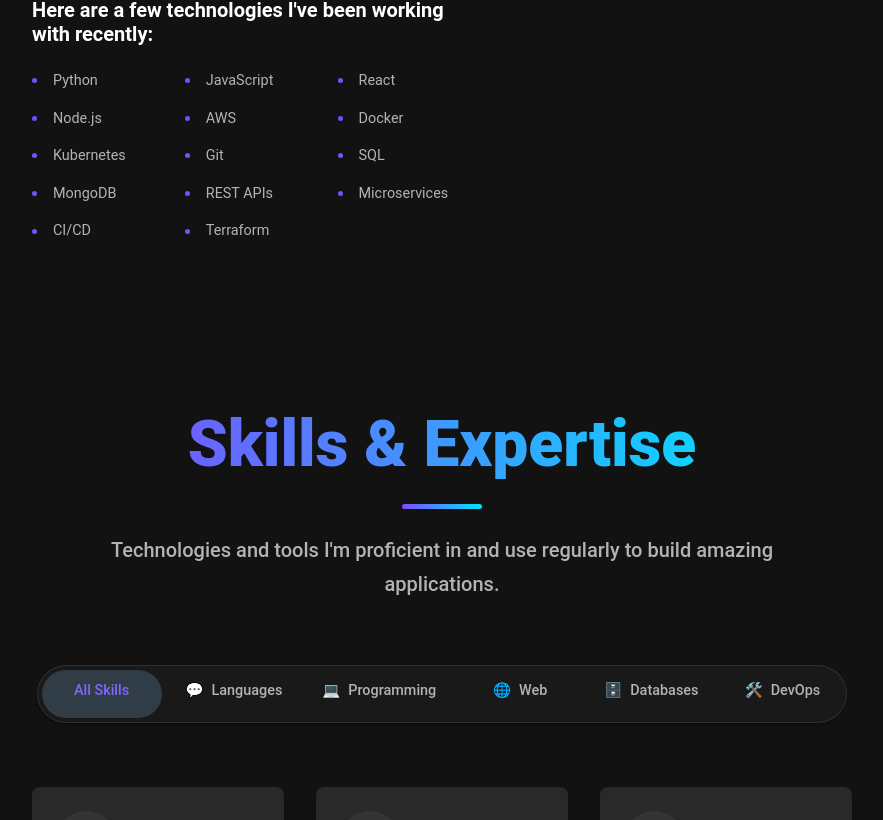
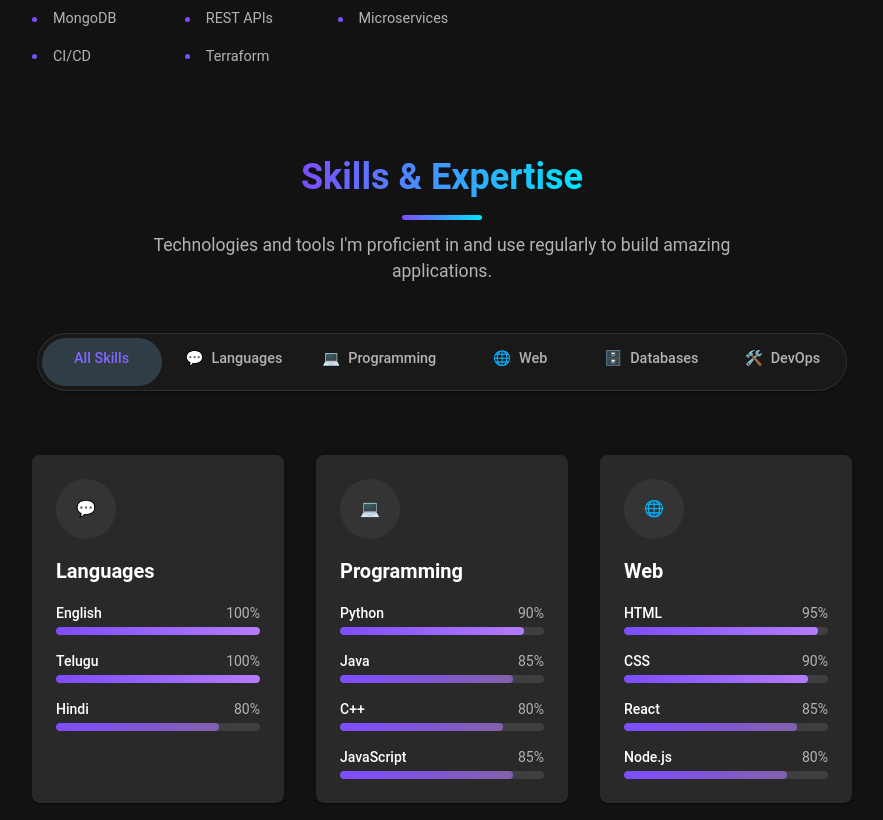
Before and after one commit to saketh-005/portfolio, a React (Create React App) app: page / in a window 1280 px wide. Shown: the part 1760-2580 px from the top of the page, without its empty margins (348-1231 px from the left). Built offline with nearby package versions, Linux system fonts and the light colour scheme.

Commit message:
Adjust section spacing: reduce top padding and increase bottom padding for better visual hierarchy

```diff
--- a/src/App.css
+++ b/src/App.css
@@ -24,6 +24,18 @@
   color: white;
 }
 
+/* Smooth scrolling for anchor links */
+html {
+  scroll-behavior: smooth;
+  scroll-padding-top: 30px; /* Further reduced top spacing */
+}
+
+/* Section styles */
+section {
+  scroll-margin-top: 30px; /* Match scroll-padding-top */
+  margin-bottom: 6rem; /* Increased bottom spacing */
+}
+
 .App-link {
   color: #61dafb;
 }
--- a/src/components/About/About.tsx
+++ b/src/components/About/About.tsx
@@ -32,9 +32,10 @@
         display: 'flex',
         flexDirection: 'column',
         justifyContent: 'center',
-        py: { xs: 6, md: 10 },
+        pt: 0,
+        pb: { xs: 8, md: 10 },
         px: { xs: 3, md: 4, lg: 6 },
-        scrollMarginTop: '80px',
+        scrollMarginTop: '30px',
         maxWidth: '1400px',
         mx: 'auto',
         width: '100%',
--- a/src/components/Certifications/Certifications.tsx
+++ b/src/components/Certifications/Certifications.tsx
@@ -198,10 +198,11 @@
       id="certifications"
       component="section"
       sx={{
-        py: { xs: 6, md: 10 },
+        pt: 0,  // Removed top padding
+        pb: { xs: 8, md: 10 },  // Further increased bottom padding
         position: 'relative',
         bgcolor: 'background.default',
-        scrollMarginTop: '80px',
+        scrollMarginTop: '30px',
       }}
     >
       <Box sx={{
--- a/src/components/Contact/Contact.tsx
+++ b/src/components/Contact/Contact.tsx
@@ -137,8 +137,9 @@
         display: 'flex',
         flexDirection: 'column',
         justifyContent: 'center',
-        padding: isMobile ? '5rem 2rem' : '5rem 10%',
-        scrollMarginTop: '80px',
+        padding: isMobile ? '2rem 2rem 10rem' : '2rem 10% 10rem',
+        scrollMarginTop: '30px',
+        pt: 0,
       }}
     >
       <motion.div
--- a/src/components/Education/Education.tsx
+++ b/src/components/Education/Education.tsx
@@ -63,10 +63,11 @@
     <Box
       id="education"
       sx={{
-        py: { xs: 6, md: 10 },
+        pt: 0,  // Removed top padding
+        pb: { xs: 8, md: 10 },  // Further increased bottom padding
         px: { xs: 3, md: 4, lg: 6 },
         bgcolor: 'background.default',
-        scrollMarginTop: '80px',
+        scrollMarginTop: '30px',
         width: '100%',
         maxWidth: '1400px',
         mx: 'auto',
--- a/src/components/Events/Events.tsx
+++ b/src/components/Events/Events.tsx
@@ -424,10 +424,11 @@
       id="events"
       component="section"
       sx={{
-        py: { xs: 6, md: 10 },
+        pt: 0,  // Removed top padding
+        pb: { xs: 8, md: 10 },  // Further increased bottom padding
         position: 'relative',
         bgcolor: 'background.default',
-        scrollMarginTop: '80px',
+        scrollMarginTop: '30px',
       }}
     >
       <Box sx={{
--- a/src/components/Projects/Projects.tsx
+++ b/src/components/Projects/Projects.tsx
@@ -119,11 +119,12 @@
     <Box
       id="projects"
       sx={{
-        py: 8,
+        pt: 0,  // Removed top padding
+        pb: { xs: 8, md: 10 },  // Further increased bottom padding
         px: { xs: 3, sm: 4, md: 6 },
         maxWidth: '1400px',
         mx: 'auto',
-        scrollMarginTop: '80px',
+        scrollMarginTop: '30px',
       }}
     >
       <SectionHeader
--- a/src/components/Skills/Skills.tsx
+++ b/src/components/Skills/Skills.tsx
@@ -166,10 +166,11 @@
       ref={ref}
       component="section"
       sx={{
-        py: { xs: 6, md: 10 },
+        pt: 0,  // Removed top padding
+        pb: { xs: 8, md: 10 },  // Further increased bottom padding
         position: 'relative',
         bgcolor: 'background.default',
-        scrollMarginTop: '80px',
+        scrollMarginTop: '30px',
       }}
     >
       <Box sx={{
--- a/src/components/Work/Work.tsx
+++ b/src/components/Work/Work.tsx
@@ -78,10 +78,11 @@
     <Box
       id="work"
       sx={{
-        py: { xs: 6, md: 10 },
+        pt: 0,  // Removed top padding
+        pb: { xs: 8, md: 10 },  // Further increased bottom padding
         px: { xs: 3, md: 4, lg: 6 },
         bgcolor: 'background.default',
-        scrollMarginTop: '80px',
+        scrollMarginTop: '30px',
         maxWidth: '1400px',
         mx: 'auto',
       }}
--- a/src/components/common/SectionHeader.tsx
+++ b/src/components/common/SectionHeader.tsx
@@ -36,35 +36,36 @@
     <Box
       sx={{
         textAlign: align,
-        mb: 8,
+        mb: 4,
         maxWidth,
         mx: 'auto',
         position: 'relative',
         zIndex: 1,
         '&:not(:first-of-type)': {
-          mt: { xs: 6, md: 10 },
+          mt: { xs: 4, md: 6 },
         }
       }}
     >
       <Typography
-        variant="h2"
+        variant="h3"
         component="h2"
         sx={{
-          fontSize: { xs: '2.5rem', md: '3.5rem', lg: '4rem' },
-          fontWeight: 800,
-          mb: 3,
-          lineHeight: 1.1,
+          fontSize: { xs: '1.75rem', sm: '2rem', md: '2.25rem' },
+          fontWeight: 700,
+          mb: 1,
+          lineHeight: 1.2,
           background: `linear-gradient(90deg, ${startColor}, ${endColor})`,
           WebkitBackgroundClip: 'text',
           WebkitTextFillColor: 'transparent',
-          textAlign: 'center',
+          backgroundClip: 'text',
+          display: 'inline-block',
           '&:after': {
             content: '""',
             display: 'block',
             width: '80px',
             height: '5px',
             background: `linear-gradient(90deg, ${startColor}, ${endColor})`,
-            margin: '1.5rem auto 0',
+            margin: '1rem auto 0',
             borderRadius: '3px',
             position: 'relative',
             zIndex: 1,
@@ -76,10 +77,16 @@
 
       {subtitle && (
         <Typography
-          variant="h6"
+          variant="subtitle1"
+          component="p"
           sx={{
             color: 'text.secondary',
-            lineHeight: 1.7,
+            fontWeight: 400,
+            lineHeight: 1.5,
+            maxWidth: '600px',
+            mx: 'auto',
+            fontSize: { xs: '0.9rem', sm: '1rem', md: '1.1rem' },
+            mt: 0.5,
             px: { xs: 2, sm: 0 }
           }}
         >
```
